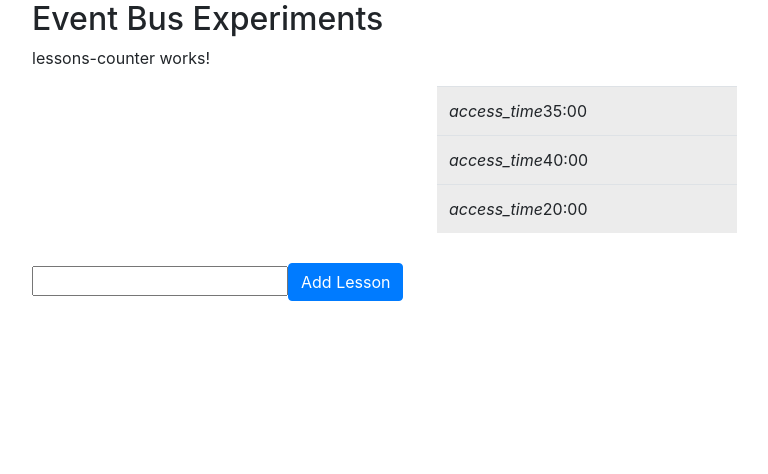
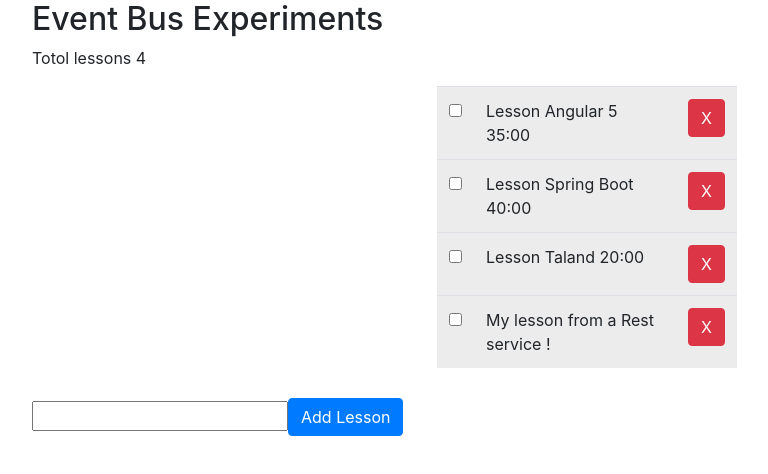
Before and after one commit to zaghir/reactive-patters-course, an Angular app: page / in a window 1280 px wide. Shown: the top 474 px of the page, without its empty margins (53-821 px from the left). Built offline with nearby package versions, Linux system fonts and the light colour scheme.

Commit message:
pattern-observable-implementation-et-probleme-du-pattern

```diff
--- a/src/app/event-bus-experiments/event-bus-experiments.component.ts
+++ b/src/app/event-bus-experiments/event-bus-experiments.component.ts
@@ -1,6 +1,7 @@
 import { Component, OnInit } from '@angular/core';
-import { globalEventBus, LESSONS_LIST_AVAILABLE } from './event-bus';
+import { globalEventBus, LESSONS_LIST_AVAILABLE, ADD_NEW_LESSON } from './event-bus';
 import { testLessons } from '../shared/model/test-lessons';
+import { Lesson } from '../shared/model/lesson';
 
 @Component({
   selector: 'event-bus-experiments',
@@ -9,13 +10,38 @@ import { testLessons } from '../shared/model/test-lessons';
 })
 export class EventBusExperimentsComponent implements OnInit {
 
+  lessons:Lesson[] = [];
   constructor() { }
 
   ngOnInit() {
     console.log('EventBusExperimentsComponent onInit()  broadcasted all lessons ')
     // au chargement de la page chaque observer sera notifié par la liste des lessons
     // notifier tous les observer qui ecoute l'evenement ==> LESSONS_LIST_AVAILABLE
-    globalEventBus.notifyObservers(LESSONS_LIST_AVAILABLE ,testLessons);
+    this.lessons = testLessons.slice(0);
+    globalEventBus.notifyObservers(LESSONS_LIST_AVAILABLE ,this.lessons);
+
+    //simulation d' un appel ascyncrone
+    setTimeout(()=>{
+      this.lessons.push({
+        id:Math.random(),
+        description:'My lesson from a Rest service !'
+      });
+      // on va notifier tous les observer qui ecoute sur LESSONS_LIST_AVAILABLE
+      globalEventBus.notifyObservers(LESSONS_LIST_AVAILABLE ,this.lessons);
+      // si on continue a faire les tests chaque observer modifie le tableau des lessons dans son coin
+      // apres 5s tous les oberver vont etre notifier par le tableau de données qui existe danns even-bus-experiments
+      // les changements local dans les observer vont etre suprimer par la notification
+      // probleme 1 ==> Il a un autre probleme dans le pattern obervable sa methode notifyObservers est public , donc n'impote qui peut faire l'appel à ctte methode
+      // et notifier les observer inscire par  n'impote quoi
+      // probleme 2 ==> le pattern observable ne peut pas definir l'habilité d'un objet pour s enregistrer ou faire des notificatons
+      // par ce que tout le monde peut avoir access au Subjet et ces methodes public
+      // il faut fait une separation entre l'habilite d'enregister un observer et l'habilite a envoyé les données
+
+    },5000)
+  }
+
+  addLesson(lessonText: string ){
+    globalEventBus.notifyObservers(ADD_NEW_LESSON ,lessonText) ;
   }
 
 }
--- a/src/app/lessons-counter/lessons-counter.component.html
+++ b/src/app/lessons-counter/lessons-counter.component.html
@@ -1,3 +1,3 @@
 <p>
-  lessons-counter works!
+  Totol lessons {{lessonsCounter}}
 </p>
--- a/src/app/lessons-counter/lessons-counter.component.ts
+++ b/src/app/lessons-counter/lessons-counter.component.ts
@@ -1,15 +1,27 @@
 import { Component, OnInit } from '@angular/core';
+import { globalEventBus, Observer, LESSONS_LIST_AVAILABLE, ADD_NEW_LESSON } from '../event-bus-experiments/event-bus';
+import { Lesson } from '../shared/model/lesson';
 
 @Component({
   selector: 'lessons-counter',
   templateUrl: './lessons-counter.component.html',
   styleUrls: ['./lessons-counter.component.css']
 })
-export class LessonsCounterComponent implements OnInit {
+export class LessonsCounterComponent implements OnInit , Observer {
 
-  constructor() { }
+  lessonsCounter: number = 0;
+  constructor() {
+    console.log('LessonsCounterComponent is regestred as observer...');
+    globalEventBus.resisterObserver(LESSONS_LIST_AVAILABLE, this);
+
+    globalEventBus.resisterObserver(ADD_NEW_LESSON, {notify:lessonText => this.lessonsCounter +=1});
+   }
 
   ngOnInit() {
   }
 
+  notify(data: Lesson[]){
+    this.lessonsCounter = data.length ;
+  }
+
 }
--- a/src/app/lessons-list/lessons-list.component.css
+++ b/src/app/lessons-list/lessons-list.component.css
@@ -3,3 +3,7 @@ table{
     margin: 0 auto 30px auto;
     padding: 0 10px;
 }
+
+.lesson-viewed{
+    background: #c5bebe;
+}
--- a/src/app/lessons-list/lessons-list.component.html
+++ b/src/app/lessons-list/lessons-list.component.html
@@ -2,8 +2,14 @@
   <tbody>
     <tr *ngFor="let lesson of lessons">
       <td>
-        <i class="icon duration">access_time</i>
-        <span>{{lesson.duration}}</span>
+        <input type="checkbox" (click)="toggleLessonView(lesson)">
+      </td>
+      <td [ngClass]="{'lesson-viewed':lesson.completed  }">
+          <span>{{lesson.description}} {{lesson.duration}} </span>
+      </td>
+      <td>
+        <!-- <i class="icon">&#43;</i>  -->
+        <button class="btn btn-danger" (click)="delete(lesson)">X</button>
       </td>
     </tr>
   </tbody>
--- a/src/app/lessons-list/lessons-list.component.ts
+++ b/src/app/lessons-list/lessons-list.component.ts
@@ -1,5 +1,5 @@
 import { Component, OnInit } from '@angular/core';
-import { globalEventBus, Observer, LESSONS_LIST_AVAILABLE } from '../event-bus-experiments/event-bus';
+import { globalEventBus, Observer, LESSONS_LIST_AVAILABLE, ADD_NEW_LESSON } from '../event-bus-experiments/event-bus';
 import { Lesson } from '../shared/model/lesson';
 
 @Component({
@@ -18,11 +18,33 @@ export class LessonsListComponent implements OnInit , Observer {
      globalEventBus.resisterObserver(LESSONS_LIST_AVAILABLE,this);
      // on peut avoir un problème de synco, du au observable => globalEventBus est initialisé dans le ngInit
      // qu' au la page est créé et fini ,on met le code dans le constructeur on s'enregistre et on attend les notifications
+     globalEventBus.resisterObserver(ADD_NEW_LESSON , {
+       notify : lessonText =>{
+         this.lessons.push({
+           id:Math.random(),
+           description: lessonText
+         });
+       }
+     });
+
    }
 
   notify(data :Lesson[]){
     console.log('lessonsListComponent ==> notify() received data ', data);
-     this.lessons = data;
+    // on utilise data.slice(0)  pour recupere une copie de table apres la notification
+    // si on set lessons par date , lessons aurra une reference directe sur le tableau
+    // chaque modifications dans un observer va impacter les données d'autres observer pour le meme listner
+     this.lessons = data.slice(0);
+  }
+
+  toggleLessonView(lesson: Lesson){
+    console.log('toggleLessonView ...' , lesson);
+    lesson.completed = !lesson.completed;
+  }
+
+  delete(lesson: Lesson){
+    const index = this.lessons.indexOf(lesson);
+    this.lessons.splice(index,1);
   }
 
   ngOnInit() {
--- a/src/app/shared/model/lesson.ts
+++ b/src/app/shared/model/lesson.ts
@@ -1,6 +1,6 @@
 export interface Lesson{
     id: number;
-    description: string;
-    duration: string;
-
+    description?: string;
+    duration?: string;
+    completed?: boolean;
 }
--- a/src/assets/common.css
+++ b/src/assets/common.css
@@ -1,11 +1,59 @@
-.course-container{
-    max-width: 500px;
-    margin: 0px;
+
+
+.course-container, .screen-container {
+    max-width: 400px;
+    margin: 0 auto;
     text-align: center;
 }
-.hover-me{
+
+.hover-me {
     border: 1px solid black;
     width: 200px;
     height: 200px;
     margin: 0 auto 30px auto;
 }
+
+.courses-list {
+    margin: 0 auto 50px auto;
+    min-width: 350px;
+}
+
+.screen-container {
+    padding-top: 100px;
+}
+
+.screen-container h2 {
+    max-width: 300px;
+    margin: 0 auto 25px auto;
+}
+
+.courses-list tr {
+    height: 35px;
+    line-height: 35px;
+}
+
+.courses-list button {
+    font-size: 16px;
+    line-height: 16px;
+}
+
+.lessons-list {
+    max-width: 200px;
+    margin: 20px auto;
+}
+
+.newsletter {
+    max-width: 300px;
+    margin: 0 auto 20px auto;
+}
+
+.loading-indicator {
+    width: 100%;
+    position: absolute;
+    text-align: center;
+}
+
+.loading-indicator img {
+    width: 75px;
+    margin-top: 100px;
+}
```
Also changed, not shown: 1 other file (tests, documents, lock files or other folders).
